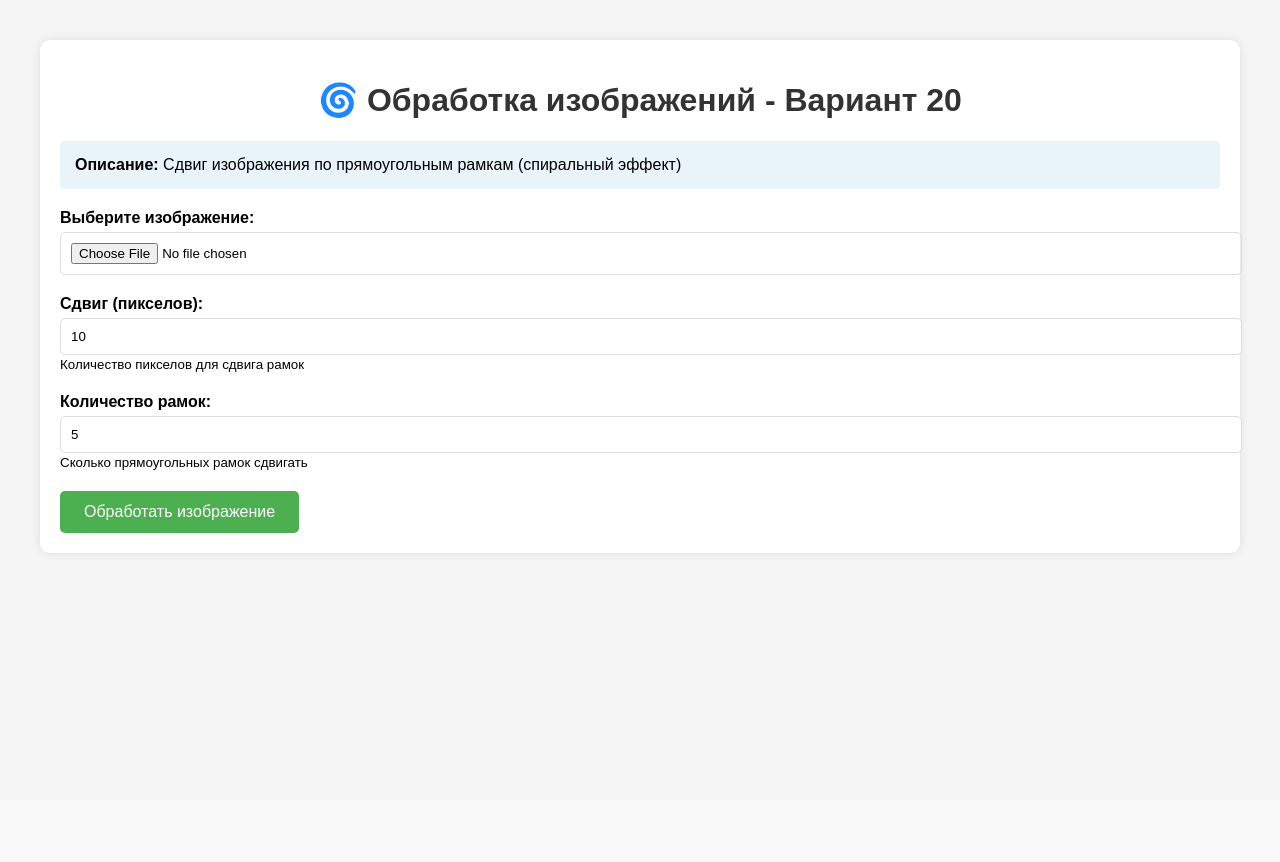
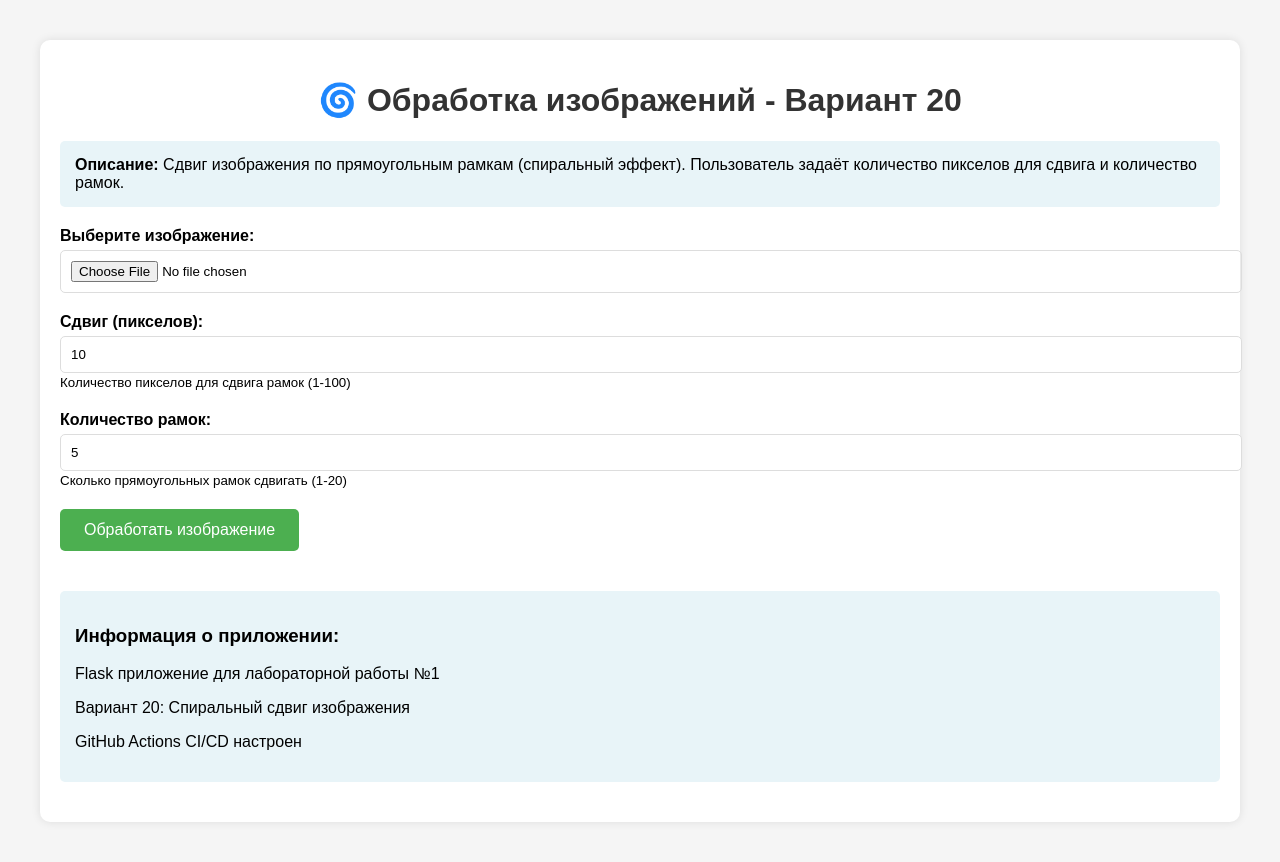
Before and after one commit to Platon-KH/flask-lab-1, a Flask app: page / in a window 1280 px wide. Before the commit the page ends 555 px from the top, so only its background shows below. Run offline with Flask 3, Linux system fonts and the light colour scheme.

Commit message:
Update simple.html

```diff
--- a/flaskapp/templates/simple.html
+++ b/flaskapp/templates/simple.html
@@ -70,6 +70,17 @@
             border-radius: 5px;
             margin: 20px 0;
         }
+        .success {
+            color: green;
+            font-weight: bold;
+        }
+        .error {
+            color: red;
+            background: #ffe6e6;
+            padding: 10px;
+            border-radius: 5px;
+            margin: 10px 0;
+        }
     </style>
 </head>
 <body>
@@ -77,10 +88,20 @@
         <h1>🌀 Обработка изображений - Вариант 20</h1>
 
         <div class="info">
-            <strong>Описание:</strong> Сдвиг изображения по прямоугольным рамкам (спиральный эффект)
+            <strong>Описание:</strong> Сдвиг изображения по прямоугольным рамкам (спиральный эффект).
+            Пользователь задаёт количество пикселов для сдвига и количество рамок.
         </div>
 
-        <form method="POST" enctype="multipart/form-data">
+        {% if some_str %}
+        <div class="info">
+            <h3>Тестовые данные:</h3>
+            <p>{{ some_str }}</p>
+            <p>Значение: {{ some_value }}</p>
+            <p>Пользователь: {{ some_pars.user }}, Цвет: {{ some_pars.color }}</p>
+        </div>
+        {% endif %}
+
+        <form method="POST" action="/process" enctype="multipart/form-data">
             <div class="form-group">
                 <label for="image">Выберите изображение:</label>
                 <input type="file" id="image" name="image" accept="image/*" required>
@@ -89,17 +110,23 @@
             <div class="form-group">
                 <label for="shift">Сдвиг (пикселов):</label>
                 <input type="number" id="shift" name="shift" min="1" max="100" value="10" required>
-                <small>Количество пикселов для сдвига рамок</small>
+                <small>Количество пикселов для сдвига рамок (1-100)</small>
             </div>
 
             <div class="form-group">
                 <label for="layers">Количество рамок:</label>
                 <input type="number" id="layers" name="layers" min="1" max="20" value="5" required>
-                <small>Сколько прямоугольных рамок сдвигать</small>
+                <small>Сколько прямоугольных рамок сдвигать (1-20)</small>
             </div>
 
             <button type="submit">Обработать изображение</button>
         </form>
+
+        {% if error %}
+        <div class="error">
+            <strong>Ошибка:</strong> {{ error }}
+        </div>
+        {% endif %}
 
         {% if original_image %}
         <div class="images">
@@ -122,11 +149,12 @@
         {% endif %}
         {% endif %}
 
-        {% if error %}
-        <div style="color: red; margin-top: 20px; padding: 10px; background: #ffe6e6; border-radius: 5px;">
-            <strong>Ошибка:</strong> {{ error }}
+        <div class="info" style="margin-top: 40px;">
+            <h3>Информация о приложении:</h3>
+            <p>Flask приложение для лабораторной работы №1</p>
+            <p>Вариант 20: Спиральный сдвиг изображения</p>
+            <p>GitHub Actions CI/CD настроен</p>
         </div>
-        {% endif %}
     </div>
 </body>
 </html>
```
